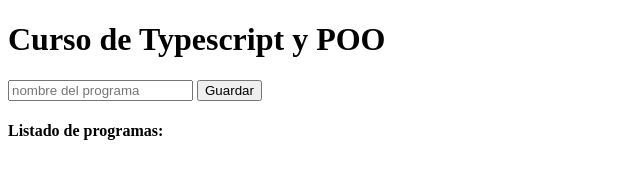
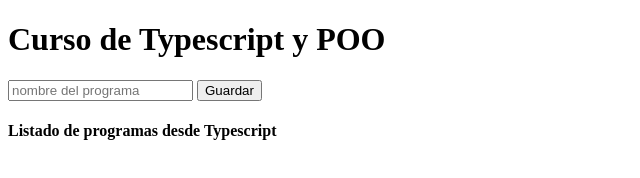
Before and after one commit to efraestrada/demo-repo, a plain HTML site: page index.html in a window 1280 px wide. Shown: the whole page, without its empty margins (0-640 px from the left). Drawn offline with Linux system fonts and the light colour scheme.

Commit message:
se modifico index.html

```diff
--- a/index.html
+++ b/index.html
@@ -12,7 +12,7 @@
 			<input type="text" id="nombre" placeholder="nombre del programa">
 			<button value="Guardar" onClick="guardar()">Guardar</button>
 		</form>
-		<h4>Listado de programas:</h4>
+		<h4>Listado de programas desde Typescript</h4>
 		<ul id="listado">
 
 		</ul>
```
